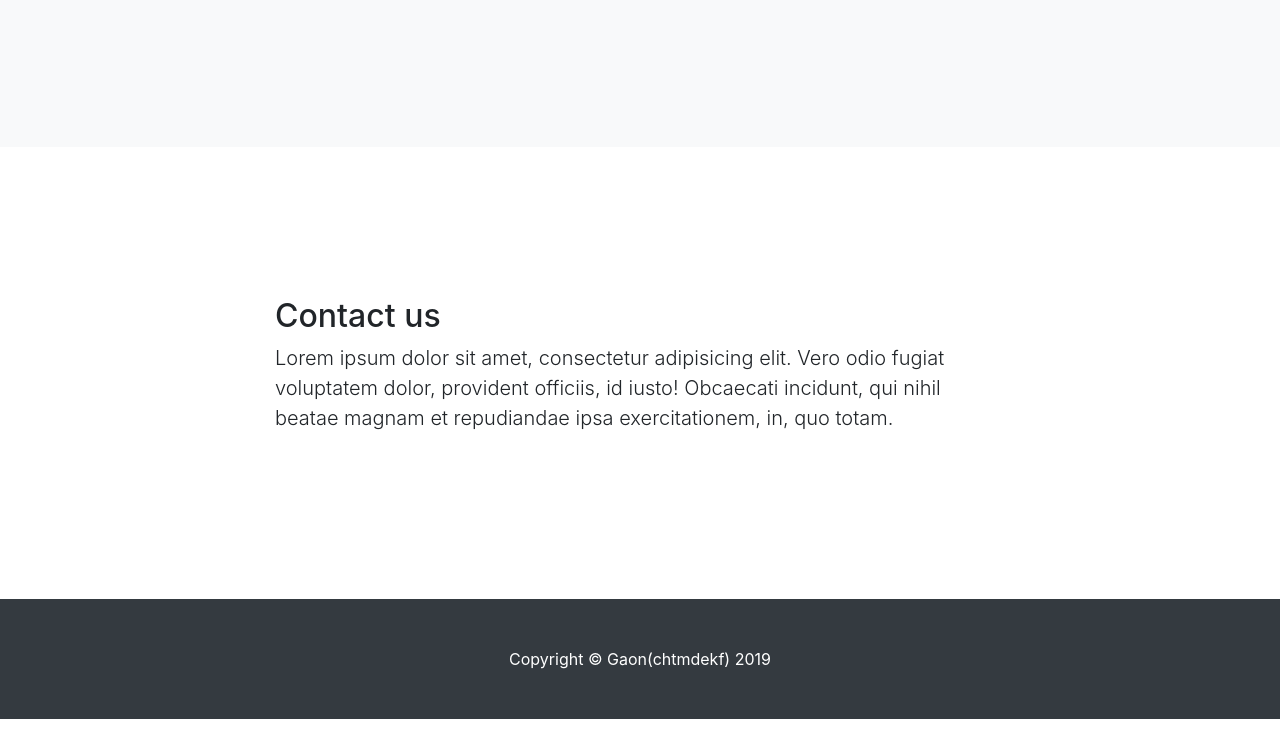
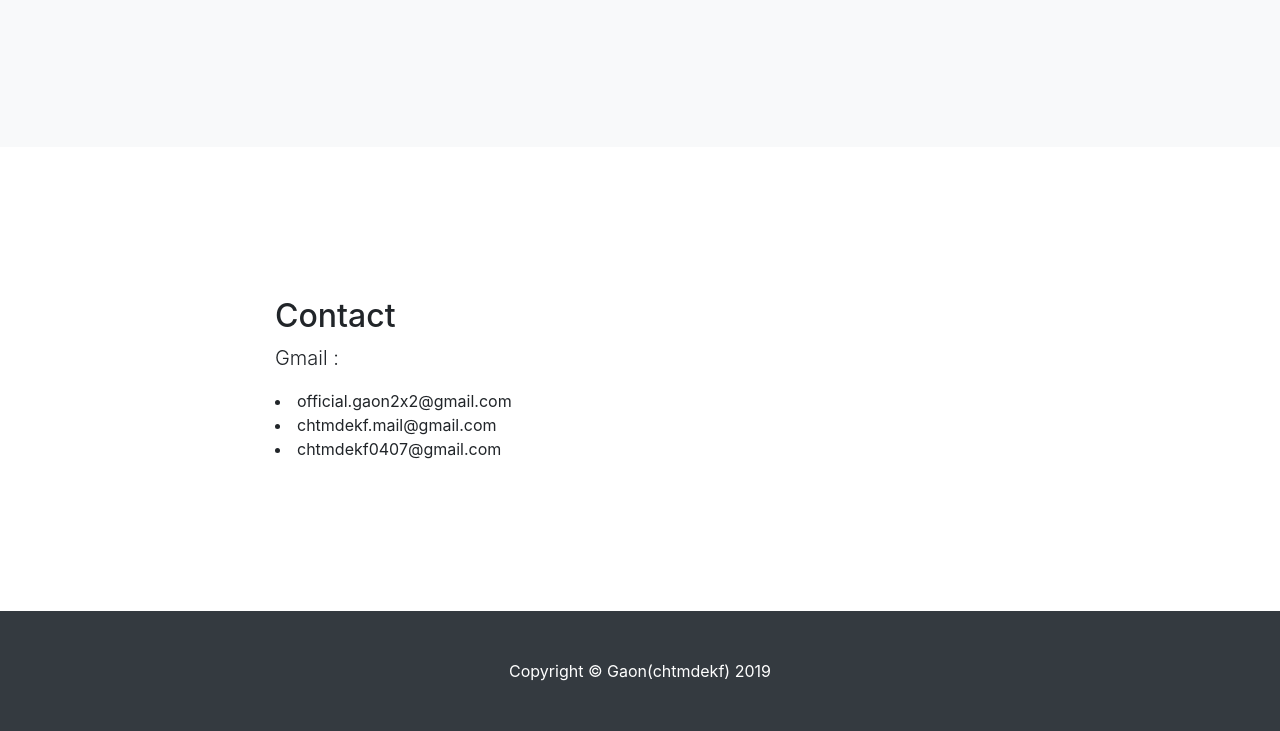
Before and after one commit to chtmdekf/gaon, a website with bundled scripts: page index.html in a window 1280 px wide. Shown: the part 1268-1999 px from the top of the page. Built offline with nearby package versions, Linux system fonts and the light colour scheme.

Commit message:
Update index.html

```diff
--- a/index.html
+++ b/index.html
@@ -81,8 +81,11 @@
     <div class="container">
       <div class="row">
         <div class="col-lg-8 mx-auto">
-          <h2>Contact us</h2>
-          <p class="lead">Lorem ipsum dolor sit amet, consectetur adipisicing elit. Vero odio fugiat voluptatem dolor, provident officiis, id iusto! Obcaecati incidunt, qui nihil beatae magnam et repudiandae ipsa exercitationem, in, quo totam.</p>
+          <h2>Contact</h2>
+          <p class="lead">Gmail :</p>
+          <li>official.gaon2x2@gmail.com</li>
+          <li>chtmdekf.mail@gmail.com</li>
+          <li>chtmdekf0407@gmail.com</li>
         </div>
       </div>
     </div>
```
